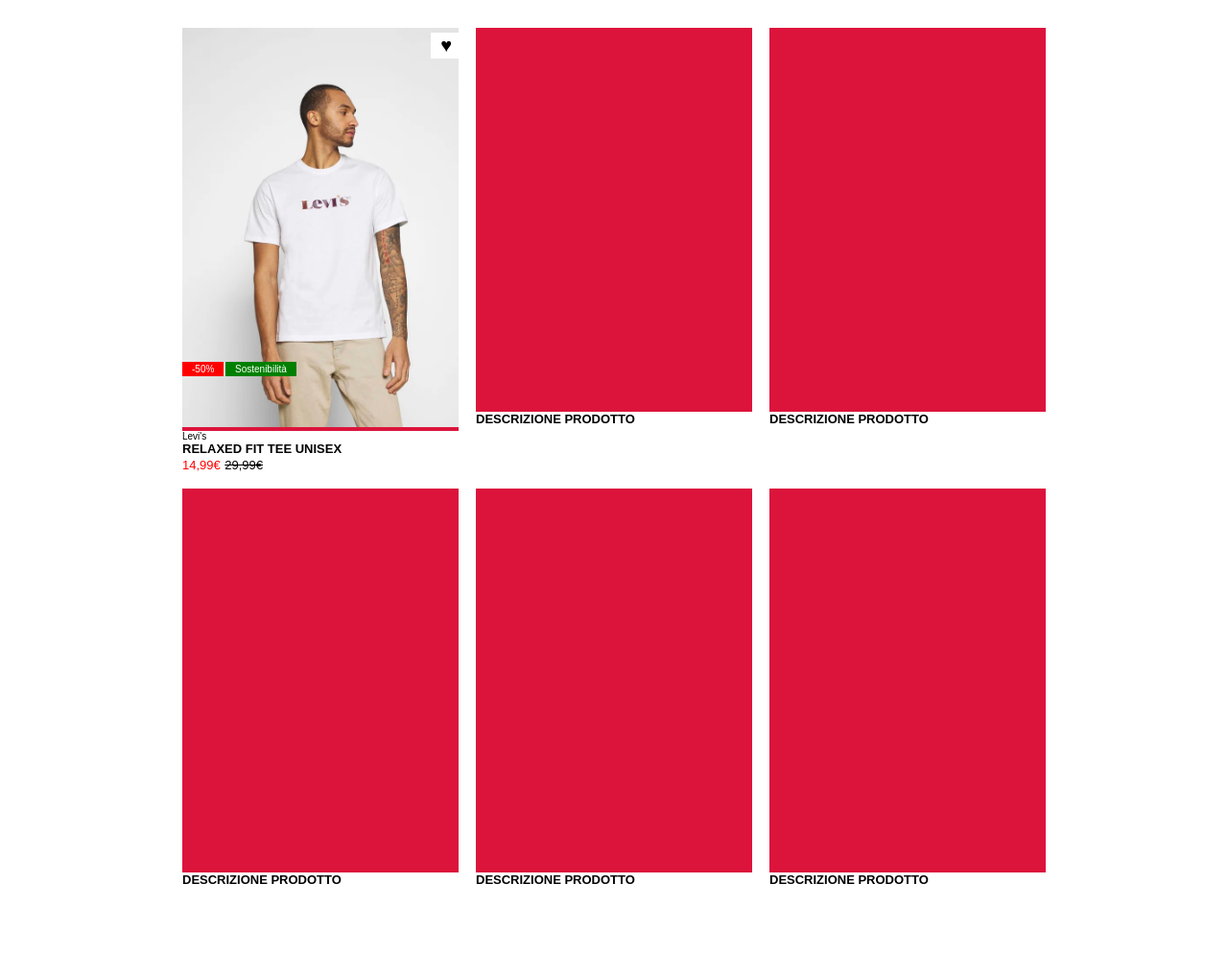
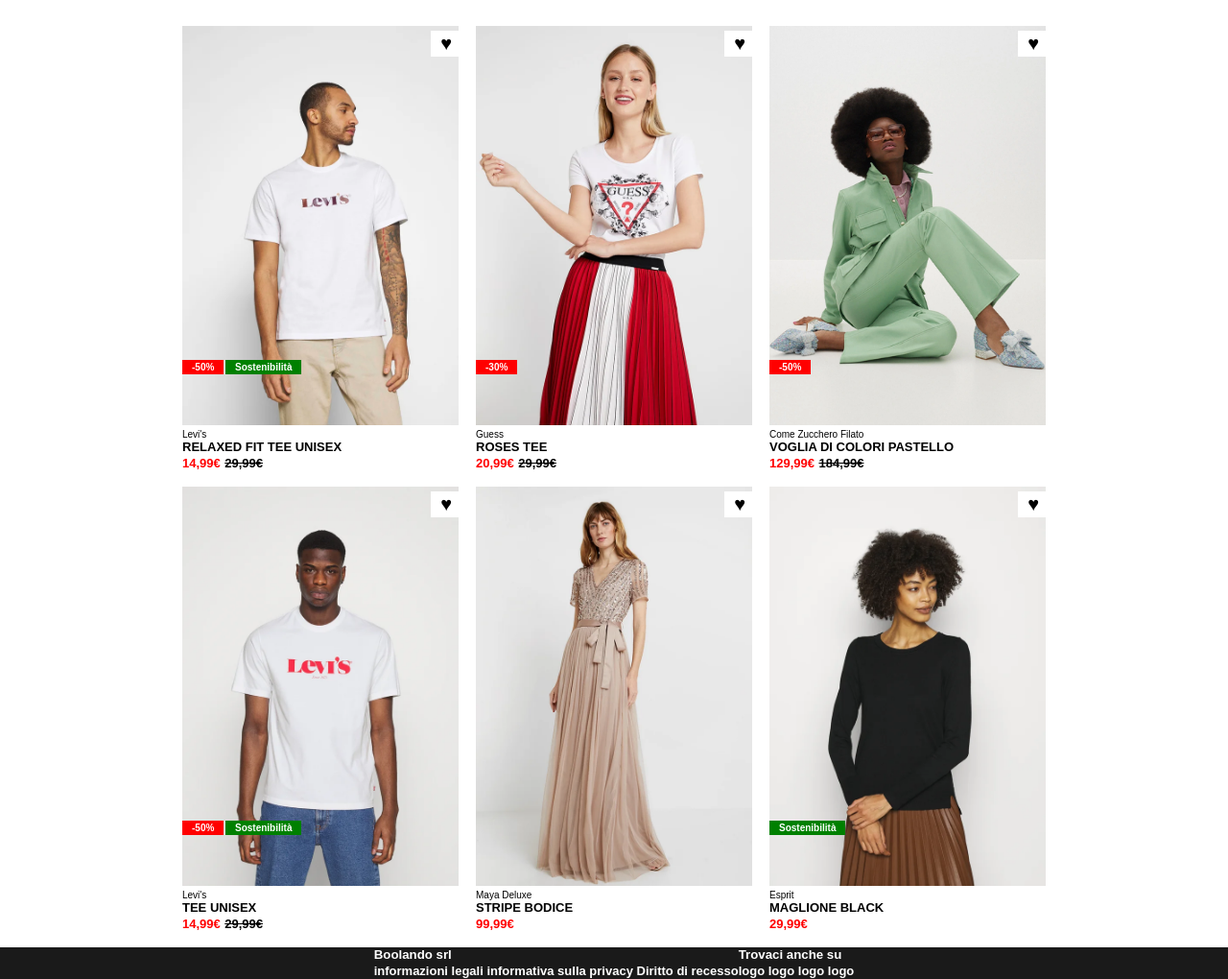
Before and after one commit to FrancescoMiliotti/html-css-boolando, a plain HTML site: page index.html in a window 1280 px wide. Shown: the part 77-1097 px from the top of the page at 96% size. Before the commit the page ends 1017 px from the top, so only its background shows below. Drawn offline with Linux system fonts and the light colour scheme.

Commit message:
bonus hover

```diff
--- a/CSS/style.css
+++ b/CSS/style.css
@@ -23,6 +23,7 @@ p{
     display: inline;
     font-size: 13px;
     margin-bottom: 1em;
+    font-weight: bold;
 }
 
 .img-product {
@@ -41,7 +42,7 @@ figcaption{
 /* CCS GENERAL LAYOUT*/
 
 header{
-    background-color: orange;
+    background-color: rgb(255, 106, 0);
 }
 
 .container-boxed{
@@ -62,7 +63,7 @@ header{
 }
 
 #logo-header{
-    max-height: 22px;
+    max-height: 20px;
 }
 
 .column{
@@ -106,13 +107,6 @@ main{
 
 }
 
-.card{
-    min-height: 400px;
-    background-color: crimson;
-
-}
-
-
 
 .label-discount{
 
@@ -123,6 +117,7 @@ main{
     top: 75%;
     left: 0px;
     font-size: 10px;
+    font-weight: bold;
 }
 
 .label-sustainability{
@@ -134,6 +129,19 @@ main{
     top: 75%;
     left: 45px;
     font-size: 10px;
+    font-weight: bold;
+}
+
+.label-sustainability-left{
+
+    background-color: green;
+    color: white;
+    padding: 2px 10px;
+    position: absolute;
+    top: 75%;
+    left: 0px;
+    font-size: 10px;
+    font-weight: bold;
 }
 
 .heart{
@@ -144,3 +152,21 @@ main{
     left: 90%;
     font-size: 20px;
 }
+
+.heart:hover{
+    color: red;
+}
+
+footer{
+    display: flex;
+    background-color: rgb(26, 26, 26);
+    color: white;
+}
+
+.card{
+    position: relative;
+}
+
+.card:hover{
+    opacity: calc(25%);
+}
--- a/index.html
+++ b/index.html
@@ -27,7 +27,9 @@
 
             <div class="card-container">
                 <div class="column">
-                    <div class="card"><img class="img-product" src="./img/1.webp" alt="img1"></div>
+                    <div class="card">
+                        <img class="img-product" src="./img/1.webp" alt="img1">
+                    </div>
                     <figcaption>Levi's</figcaption>
                     <h3>RELAXED FIT TEE UNISEX</h3>
                     <p class="txt-red">14,99€</p>
@@ -38,28 +40,51 @@
                 </div>
 
                 <div class="column">
-                    <div class="card"></div>
-                    <h3>DESCRIZIONE PRODOTTO</h3>
+                    <div class="card"><img class="img-product" src="./img/2.webp" alt="img2"></div>
+                    <figcaption>Guess</figcaption>
+                    <h3>ROSES TEE</h3>
+                    <p class="txt-red">20,99€</p>
+                    <p class="strike">29,99€</p>
+                    <span class="label-discount">-30%</span>
+                    <span class="heart">&#9829</span>
                 </div>
 
                 <div class="column">
-                    <div class="card"></div>
-                    <h3>DESCRIZIONE PRODOTTO</h3>
+                    <div class="card"><img class="img-product" src="./img/3.webp" alt="img3"></div>
+                    <figcaption>Come Zucchero Filato</figcaption>
+                    <h3>VOGLIA DI COLORI PASTELLO</h3>
+                    <p class="txt-red">129,99€</p>
+                    <p class="strike">184,99€</p>
+                    <span class="label-discount">-50%</span>
+                    <span class="heart">&#9829</span>
                 </div>
 
                 <div class="column">
-                    <div class="card"></div>
-                    <h3>DESCRIZIONE PRODOTTO</h3>
+                    <div class="card"><img class="img-product" src="./img/4.webp" alt="img4"></div>
+                    <figcaption>Levi's</figcaption>
+                    <h3>TEE UNISEX</h3>
+                    <p class="txt-red">14,99€</p>
+                    <p class="strike">29,99€</p>
+                    <span class="label-discount">-50%</span>
+                    <span class="label-sustainability">Sostenibilità</span>
+                    <span class="heart">&#9829</span>
                 </div>
 
                 <div class="column">
-                    <div class="card"></div>
-                    <h3>DESCRIZIONE PRODOTTO</h3>
+                    <div class="card"><img class="img-product" src="./img/5.webp" alt="img5"></div>
+                    <figcaption>Maya Deluxe</figcaption>
+                    <h3>STRIPE BODICE</h3>
+                    <p class="txt-red">99,99€</p>
+                    <span class="heart">&#9829</span>
                 </div>
 
                 <div class="column">
-                    <div class="card"></div>
-                    <h3>DESCRIZIONE PRODOTTO</h3>
+                    <div class="card"><img class="img-product" src="./img/6.webp" alt="img6"></div>
+                    <figcaption>Esprit</figcaption>
+                    <h3>MAGLIONE BLACK</h3>
+                    <p class="txt-red">29,99€</p>
+                    <span class="label-sustainability-left">Sostenibilità</span>
+                    <span class="heart">&#9829</span>
                 </div>
 
 
@@ -70,6 +95,19 @@
 
     </main>
 
+    <footer>
+        <div class="container-boxed">
+            <div class="column-lef-bottom">
+                <h5>Boolando srl</h5>
+                <p>informazioni legali informativa sulla privacy Diritto di recesso</p>
+            </div>
+            <div class="column-right-bottom">
+                <h5>Trovaci anche su</h5>
+                <p>logo logo logo logo</p>
+            </div>
+        </div>
+    </footer>
+
 
 </body>
 
```
